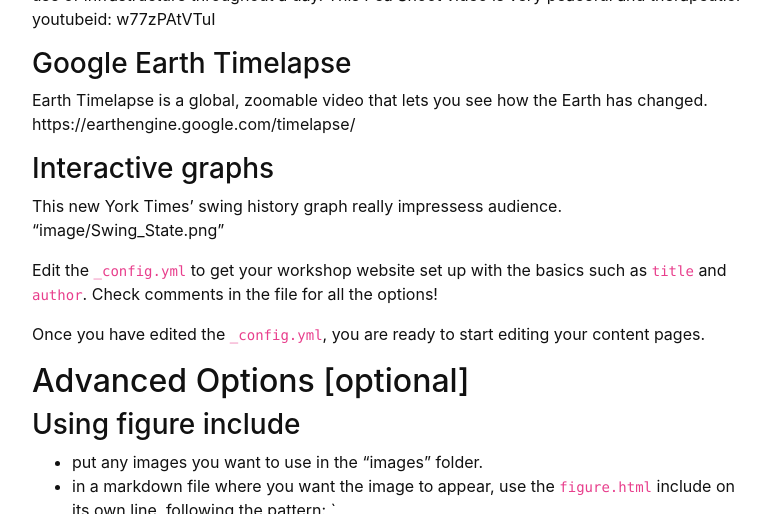
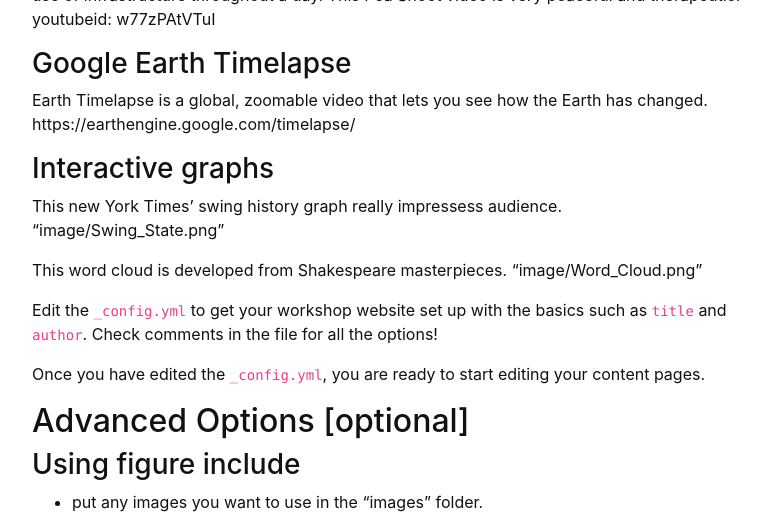
Before and after one commit to masamiy/DataStoryTelling, a Jekyll site: the page built from content/2-Visuals.md, in a window 1280 px wide and 900 px high, scrolled down 682 px, cut to the strip 0-514 px from the top of the window. Shown: the whole strip, without its empty margins (248-1018 px from the left). Built offline with Jekyll 4.4.1, drawn with Linux system fonts in a browser that asks for light colours.

Commit message:
Update 2-Visuals.md

```diff
--- a/content/2-Visuals.md
+++ b/content/2-Visuals.md
@@ -23,6 +23,10 @@ https://earthengine.google.com/timelapse/
 ### Interactive graphs
 This new York Times' swing history graph really impressess audience.
 "image/Swing_State.png"
+
+This word cloud is developed from Shakespeare masterpieces.
+"image/Word_Cloud.png"
+
 
 Edit the `_config.yml` to get your workshop website set up with the basics such as `title` and `author`.
 Check comments in the file for all the options!
```
